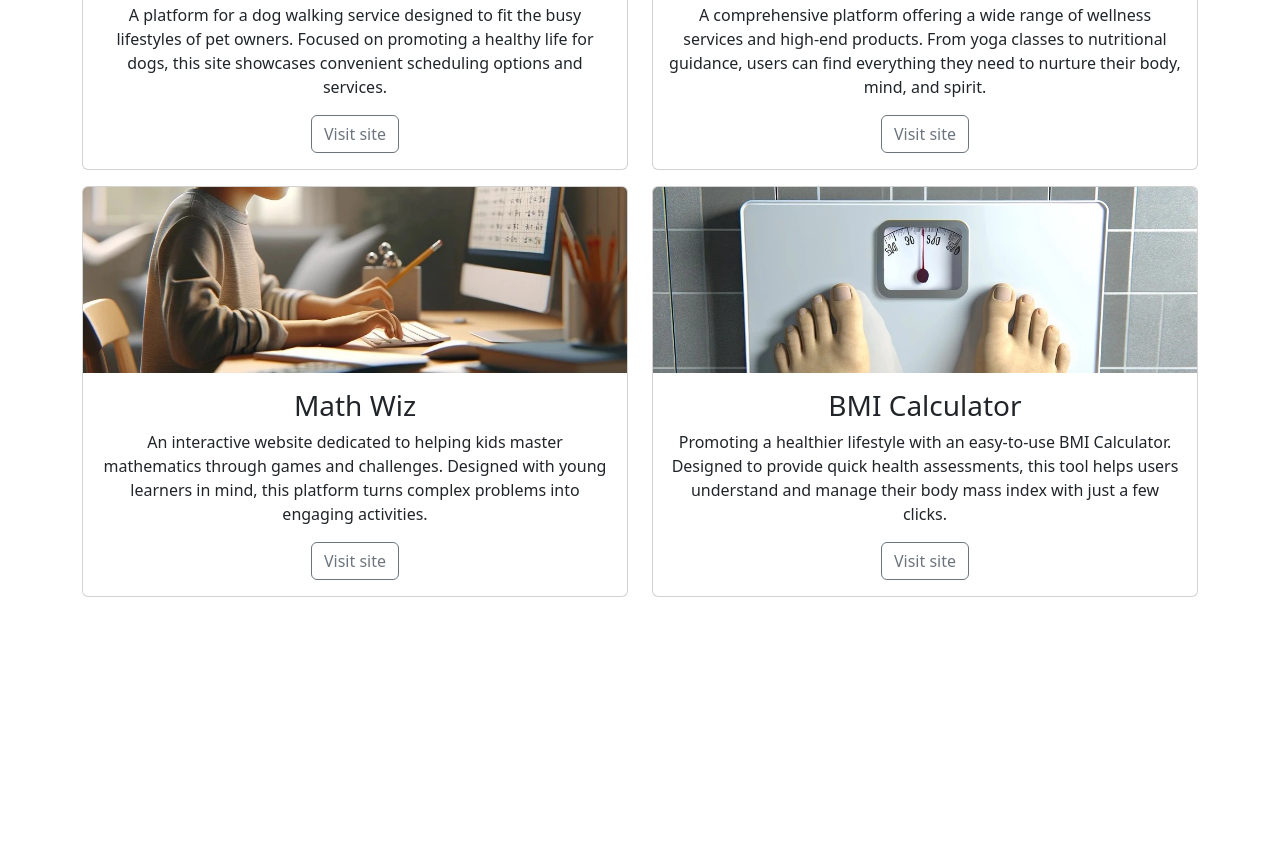
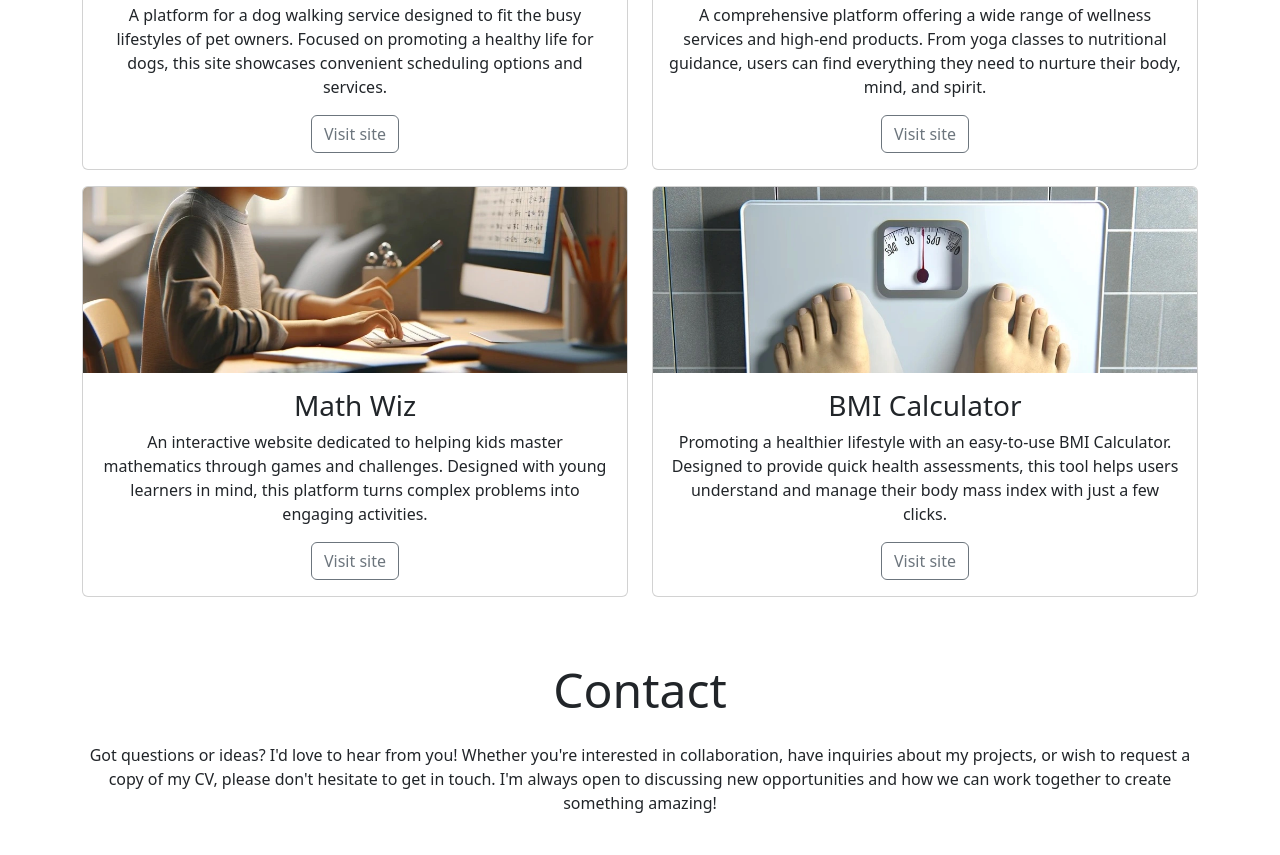
Before and after one commit to gwhitdev/portfolio-site, a plain HTML site: page index.html in a window 1280 px wide. Shown: the part 1238-2093 px from the top of the page. Before the commit the page ends 1875 px from the top, so only its background shows below. Drawn offline with nearby package versions, Linux system fonts and the light colour scheme.

Commit message:
added contact section

```diff
--- a/index.html
+++ b/index.html
@@ -147,7 +147,25 @@
 
             </div>
     </section>
+
 </main>
+
+<!-- Contact section -->
+
+<footer id="contact" class="container">
+    <div class="row justify-content-center">
+        <div class="col-12 text-center my-4">
+            <h2 class="display-5">Contact</h2>
+            <p class="mt-4">
+                Got questions or ideas? I'd love to hear from you! Whether you're interested in collaboration, have inquiries about my projects, or wish to request a copy of my CV, please don't hesitate to get in touch. I'm always open to discussing new opportunities and how we can work together to create something amazing!
+            </p>
+        </div>
+        <div class="col-12 col-md-10 col-lg-8">
+            <!-- add form here -->
+        </div>
+    </div>
+</footer>
+
     <!-- Bootstrap JS Script-->
     <script src="https://cdn.jsdelivr.net/npm/bootstrap@5.3.3/dist/js/bootstrap.bundle.min.js"
         integrity="sha384-YvpcrYf0tY3lHB60NNkmXc5s9fDVZLESaAA55NDzOxhy9GkcIdslK1eN7N6jIeHz"
```
Also changed, not shown: assets/images/contact.html (added).
